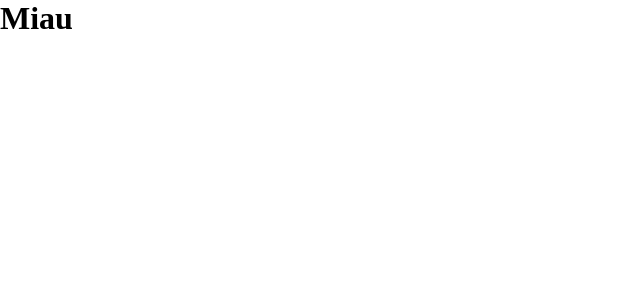
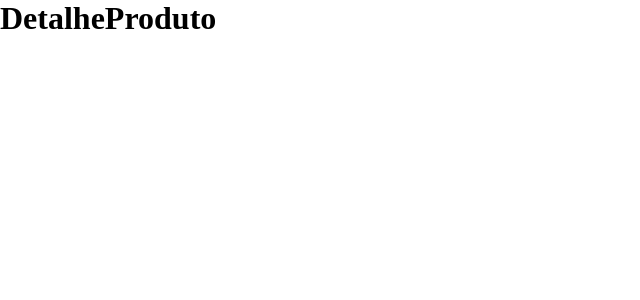
Before and after one commit to OtavioPontes/DesafioOlist-Time63, a React (Create React App) app in the folder frontend/: page /detalheProduto in a window 1280 px wide. Shown: the top 300 px of the page, without its empty margins (0-640 px from the left). Built offline with nearby package versions, Linux system fonts and the light colour scheme.

Commit message:
config routes frontend

```diff
--- a/frontend/package.json
+++ b/frontend/package.json
@@ -8,6 +8,7 @@
     "@testing-library/user-event": "^7.1.2",
     "react": "^16.13.1",
     "react-dom": "^16.13.1",
+    "react-router-dom": "^5.1.2",
     "react-scripts": "3.4.1"
   },
   "scripts": {
--- a/frontend/src/App.js
+++ b/frontend/src/App.js
@@ -1,10 +1,12 @@
 import React from 'react';
 import './styles/global.css';
+
+import Routes from './routes/routes';
 
 function App() {
     return (
         <>
-            <h1>Miau</h1>
+            <Routes />
         </>
     );
 }
--- a/frontend/src/routes/routes.js
+++ b/frontend/src/routes/routes.js
@@ -0,0 +1,18 @@
+import React from 'react';
+import { Route, BrowserRouter, Switch } from 'react-router-dom';
+
+import Home from '../views/Home';
+import DetalheProduto from '../views/DetalheProduto';
+import SistemaWeb from '../views/SistemaWeb';
+
+export default function Routes() {
+    return (
+        <BrowserRouter>
+            <Switch>
+                <Route path="/" exact component={Home} />
+                <Route path="/detalheProduto" component={DetalheProduto} />
+                <Route path="/sistema" component={SistemaWeb} />
+            </Switch>
+        </BrowserRouter>
+    );
+}
--- a/frontend/src/views/DetalheProduto/index.js
+++ b/frontend/src/views/DetalheProduto/index.js
@@ -0,0 +1,9 @@
+import React from 'react';
+
+export default function DetalheProduto() {
+    return (
+        <>
+            <h1>DetalheProduto</h1>
+        </>
+    );
+}
--- a/frontend/src/views/Home/index.js
+++ b/frontend/src/views/Home/index.js
@@ -0,0 +1,9 @@
+import React from 'react';
+
+export default function Home() {
+    return (
+        <>
+            <h1>Home</h1>
+        </>
+    );
+}
--- a/frontend/src/views/SistemaWeb/index.js
+++ b/frontend/src/views/SistemaWeb/index.js
@@ -0,0 +1,9 @@
+import React from 'react';
+
+export default function SistemaWeb() {
+    return (
+        <>
+            <h1>Sistema Web</h1>
+        </>
+    );
+}
```
Also changed, not shown: 1 other file (tests, documents, lock files or other folders).
